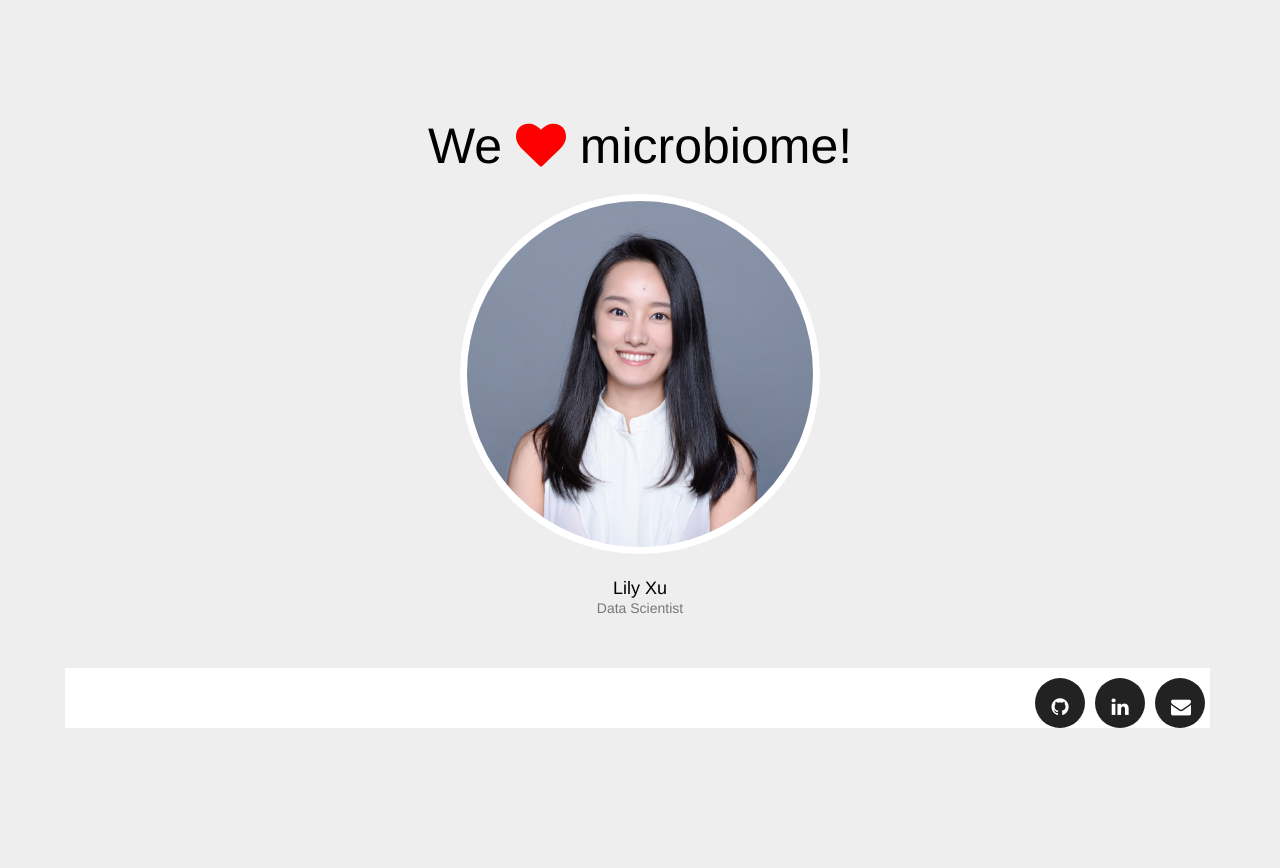
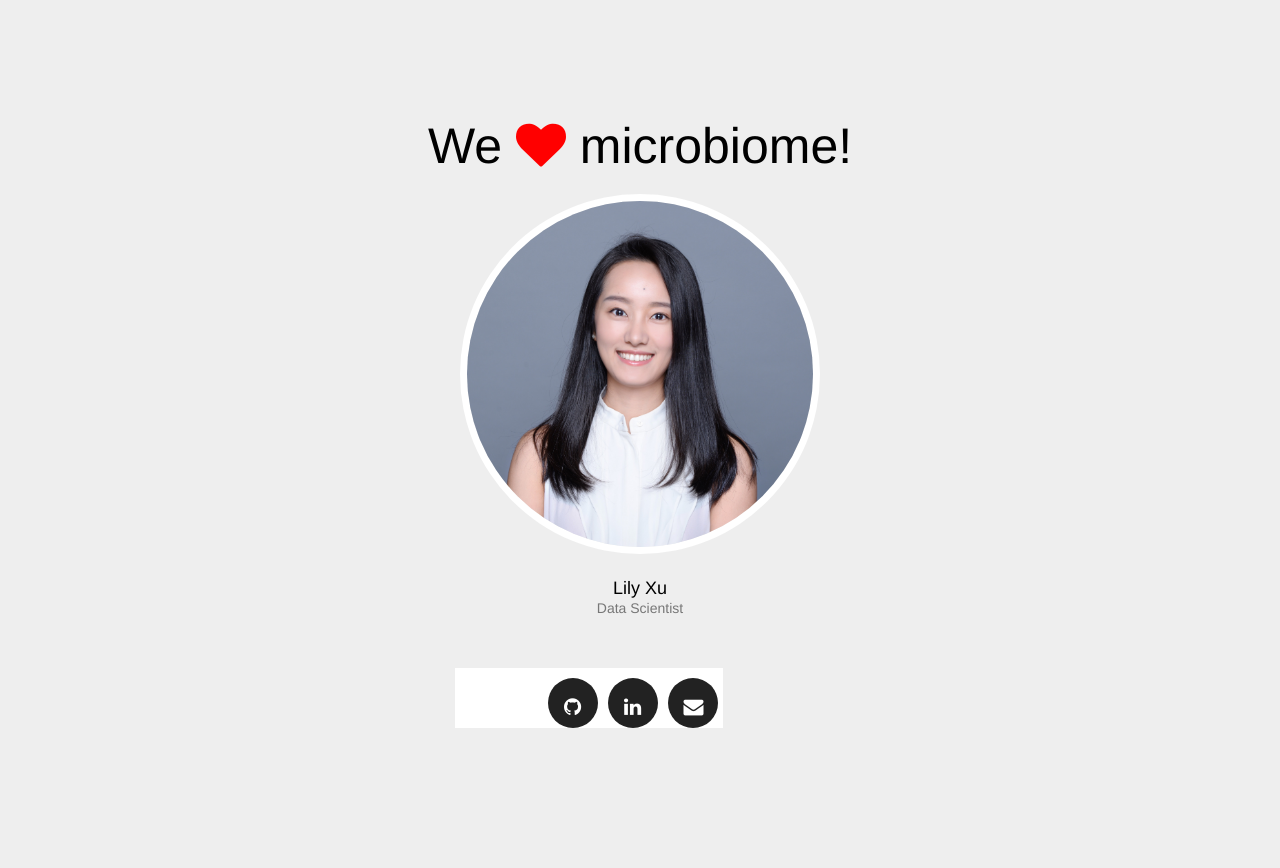
Before and after one commit to lilyxly/HindSight, a Python web app: template flaskexample/templates/master.html in a window 1280 px wide. Shown: the part 2361-3229 px from the top of the page. Run offline with Jinja, Linux system fonts and the light colour scheme; the template is opened without the code that fills it, so the values that code supplies are empty; some libraries are stand-ins or nearby versions; some web fonts are replaced.

Commit message:
Website update

```diff
--- a/flaskexample/templates/master.html
+++ b/flaskexample/templates/master.html
@@ -64,7 +64,7 @@
             width: 100%;
             min-height: auto;
             overflow-y: hidden;
-            background: url("../static/img/bg-pattern.png"), #7b4397;
+            background: {{ url_for ('static', filename='img/bg-pattern.png')}}, #7b4397;
             /* fallback for old browsers */
             background: url("../static/img/bg-pattern.png"), -webkit-linear-gradient(to left, #a27bb6, #7b4397);
             /* Chrome 10-25, Safari 5.1-6 */
@@ -591,7 +591,7 @@
                 </div>
                 <div class="col-md-4" align="center">
                     <div class="team-member">
-                        <img src="../static/img/Lily2016_1_small.jpg" class="img-responsive img-circle" alt="">
+                        <img src="{{ url_for('static', filename='img/Lily2016_1_small.jpg') }}" class="img-responsive img-circle" alt="">
                         <h4>Lily Xu</h4>
                         <p class="text-muted">Data Scientist</p>
 
@@ -601,9 +601,11 @@
                 </div>
             </div>
             <div class="row">
-              <div class="col-md-12">
+              <div class="col-md-4">
+              </div>
+              <div class="col-md-3">
                 <ul class="list-inline social-buttons">
-                  <p align="center">
+                  <p>
                   <li><a href="mailto:lxu.lily@gmail.com"><i class="fa fa-envelope"></i></a>
                   </li>
                   <li><a href="https://www.linkedin.com/in/lilyxubioe"><i class="fa fa-linkedin"></i></a>
@@ -612,6 +614,8 @@
                   </li>
                   </p>
                 </ul>
+              </div>
+              <div class="col-md-5">
               </div>
             </div>
             <div class="row">
```
Also changed, not shown: flaskexample/views.py (+0 -12 lines), 20170625DonorPatientPre_features.csv (renamed from flaskexample/20170625DonorPatientPre_features.csv), 20170625DonorPatientPre_results.csv (renamed from flaskexample/20170625DonorPatientPre_results.csv), 1 other file.
